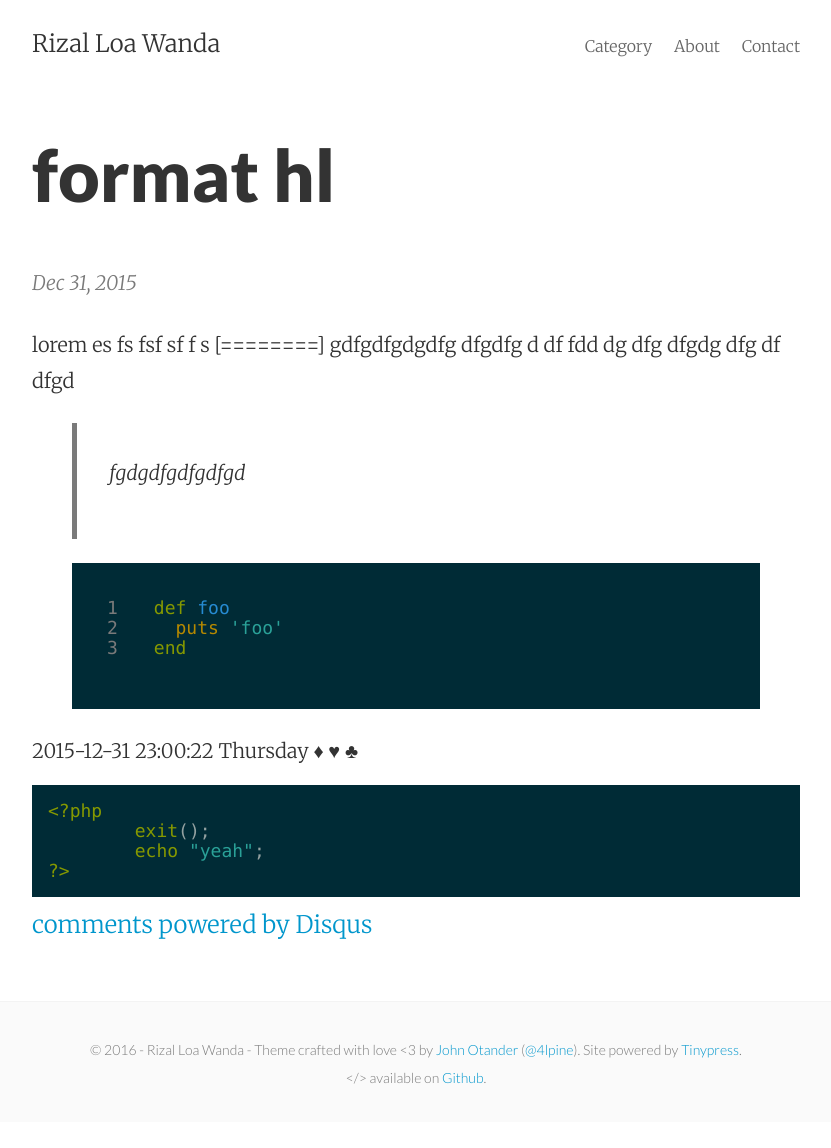
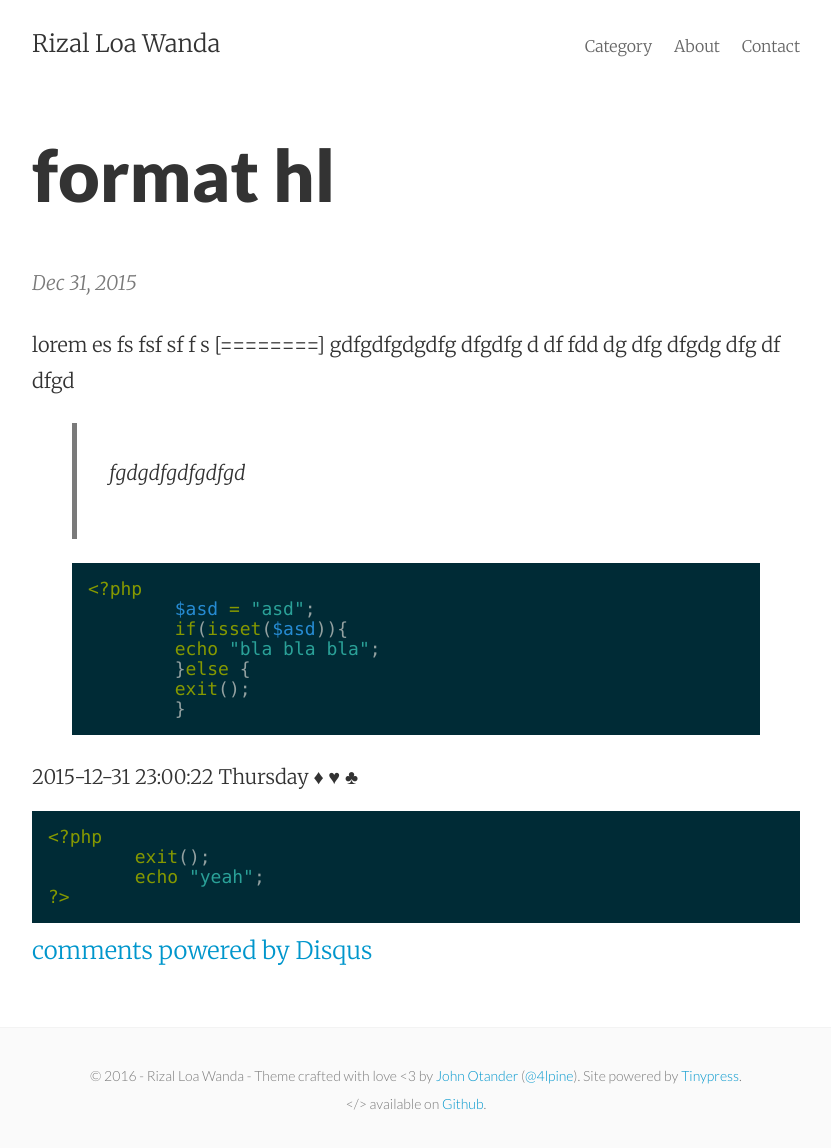
Before and after one commit to riloaw/riloaw.github.io, a Jekyll site: the page built from _posts/2015-12-31-the-post-8592.md, in a window 1280 px wide. Shown: the whole page, without its empty margins (224-1055 px from the left). Built offline with Jekyll 4.4.1, drawn with Linux system fonts in a browser that asks for light colours; comment, search, counter and statistics services are not loaded; before the commit the page ends 1122 px from its top, so only the background shows below that.

Commit message:
update 2015-12-31-the-post-8592.md

```diff
--- a/_posts/2015-12-31-the-post-8592.md
+++ b/_posts/2015-12-31-the-post-8592.md
@@ -9,10 +9,14 @@ lorem es fs fsf sf f s
 gdfgdfgdgdfg dfgdfg d df fdd dg dfg dfgdg dfg df dfgd
 > fgdgdfgdfgdfgd
 
-{% highlight ruby linenos %}
-def foo
-  puts 'foo'
-end
+{% highlight php %}
+<?php
+	$asd = "asd";
+	if(isset($asd)){
+	echo "bla bla bla";
+	}else {
+	exit();
+	}
 {% endhighlight %}
 2015-12-31 23:00:22 Thursday
 &diams; &hearts; &clubs;
```
